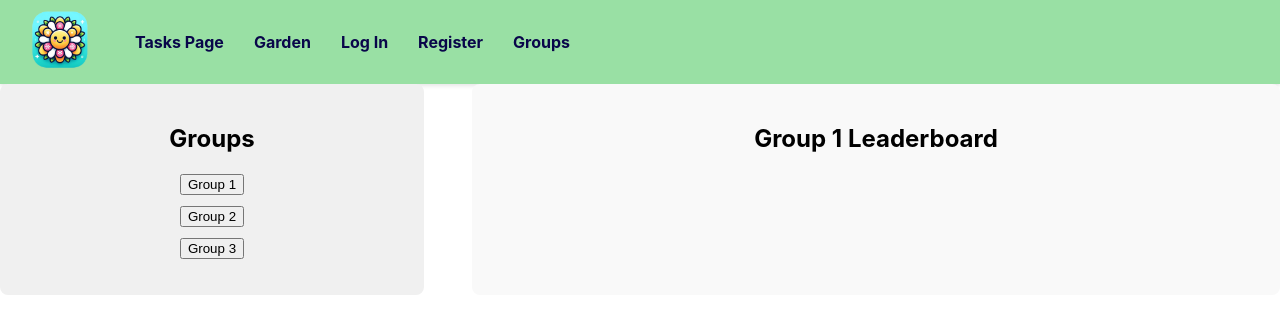
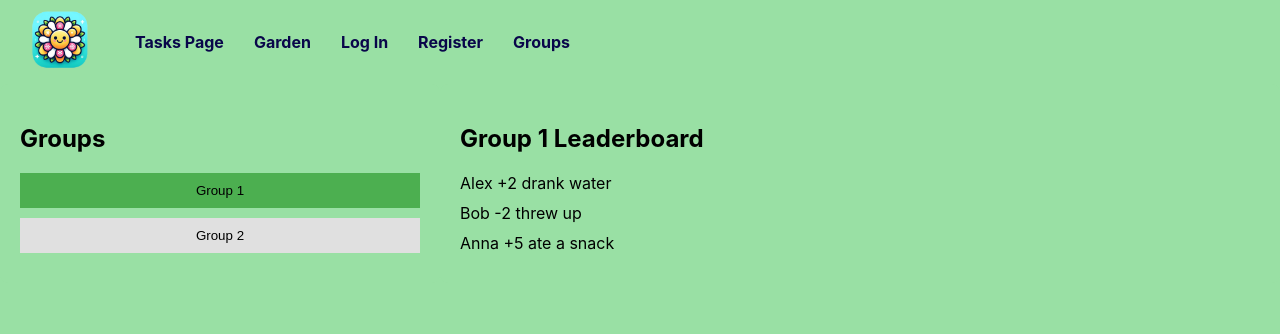
Before and after one commit to jullouie/Flourish, a React (Create React App) app in the folder app/: page /groups in a window 1280 px wide. Shown: the top 334 px of the page. Built offline with nearby package versions, Linux system fonts and the light colour scheme.

Commit message:
groups by tara

```diff
--- a/app/src/Groups.css
+++ b/app/src/Groups.css
@@ -1,40 +1,59 @@
 /* Styles for GroupsPage */
+body {
+  background-color: #99e0a4; /* Set your desired background color */
+}
+
 .group-page {
   display: flex;
-    justify-content: space-between;
+  background-color: #99e0a4;
 }
 
 .group-list {
-    width: 30%;
-    background-color: #f0f0f0;
+  flex: 1; /* Take remaining space */
+  background-color: #99e0a4;
   padding: 20px;
-    border-radius: 8px;
+  overflow-y: auto; /* Add scrollbar if content exceeds height */
 }
 
 .group-list h2 {
+  color: rgb(0, 0, 0);
   margin-bottom: 20px;
 }
 
 .group-list ul {
   list-style: none;
   padding: 0;
+  margin: 0; /* Remove default margin */
 }
 
 .group-list li {
-    margin-bottom: 10px;
+  text-align: left; /* Align items to the left */
 }
 
-  /* New styles for active group */
-  .group-list .active {
+.group-list button {
+  display: block;
+  width: 100%;
+  padding: 10px;
+  border: none;
+  cursor: pointer;
+  background-color: #e0e0e0; /* Lighter gray by default */
+  margin-bottom: 5px; /* Adjust margin between buttons */
+}
+
+.group-list button.active {
+  background-color: #4CAF50; /* Green */
+}
+
+.group-list .active button {
   font-weight: bold;
-    color: #4CAF50; /* Adjust the color as needed */
+  color: #09064a;
 }
 
 .group-leaderboard {
-    width: 60%;
-    background-color: #f9f9f9;
+  flex: 2; /* Take double the space of group list */
+  background-color: #99e0a4;
   padding: 20px;
-    border-radius: 8px;
+  overflow-y: auto; /* Add scrollbar if content exceeds height */
 }
 
 .group-leaderboard h2 {
@@ -44,10 +63,10 @@
 .group-leaderboard ul {
   list-style: none;
   padding: 0;
+  margin: 0; /* Remove default margin */
 }
 
 .group-leaderboard li {
-    display: flex;
-    justify-content: space-between;
   margin-bottom: 10px;
+  text-align: left; /* Align items to the left */
 }
--- a/app/src/Groups.js
+++ b/app/src/Groups.js
@@ -1,36 +1,60 @@
-// Import useState from React
 import React, { useState } from 'react';
+import './Groups.css'
 
-// GroupsPage component
 function GroupsPage() {
-  // Sample group data
-  const groups = ['Group 1', 'Group 2', 'Group 3']; // Replace with your group data
+  // State to manage the active group
+  const [activeGroup, setActiveGroup] = useState('Group 1');
 
-  // State to track active group
-  const [activeGroup, setActiveGroup] = useState(groups[0]); // Initially set to the first group
+  // Function to handle click events on group buttons
+  const handleGroupClick = (groupName) => {
+    setActiveGroup(groupName);
+  };
 
   return (
-    <div className="App">
     <div className="group-page">
       <div className="group-list">
         <h2>Groups</h2>
         <ul>
-            {groups.map(group => (
-              <li key={group}>
+          <li>
             <button
-                  className={activeGroup === group ? 'active' : ''}
-                  onClick={() => setActiveGroup(group)}
+              className={activeGroup === 'Group 1' ? 'active' : ''}
+              onClick={() => handleGroupClick('Group 1')}
             >
-                  {group}
+              Group 1
             </button>
           </li>
-            ))}
+          <li>
+            <button
+              className={activeGroup === 'Group 2' ? 'active' : ''}
+              onClick={() => handleGroupClick('Group 2')}
+            >
+              Group 2
+            </button>
+          </li>
+          {/* Add more groups as needed */}
         </ul>
       </div>
       <div className="group-leaderboard">
         <h2>{activeGroup} Leaderboard</h2>
-          {/* Display leaderboard for active group here */}
-        </div>
+        <ul>
+          {/* Render leaderboard data based on the activeGroup */}
+          {activeGroup === 'Group 1' && (
+            <>
+              <li>Alex +2 drank water</li>
+              <li>Bob -2 threw up</li>
+              <li>Anna +5 ate a snack</li>
+              {/* Add more entries for Group 1 */}
+            </>
+          )}
+          {activeGroup === 'Group 2' && (
+            <>
+              <li>John +3 ran 5 miles</li>
+              <li>Sarah -1 missed workout</li>
+              {/* Add more entries for Group 2 */}
+            </>
+          )}
+          {/* Add more conditions for other groups */}
+        </ul>
       </div>
     </div>
   );
```
Lines whose indentation alone changed are shown as unchanged.
